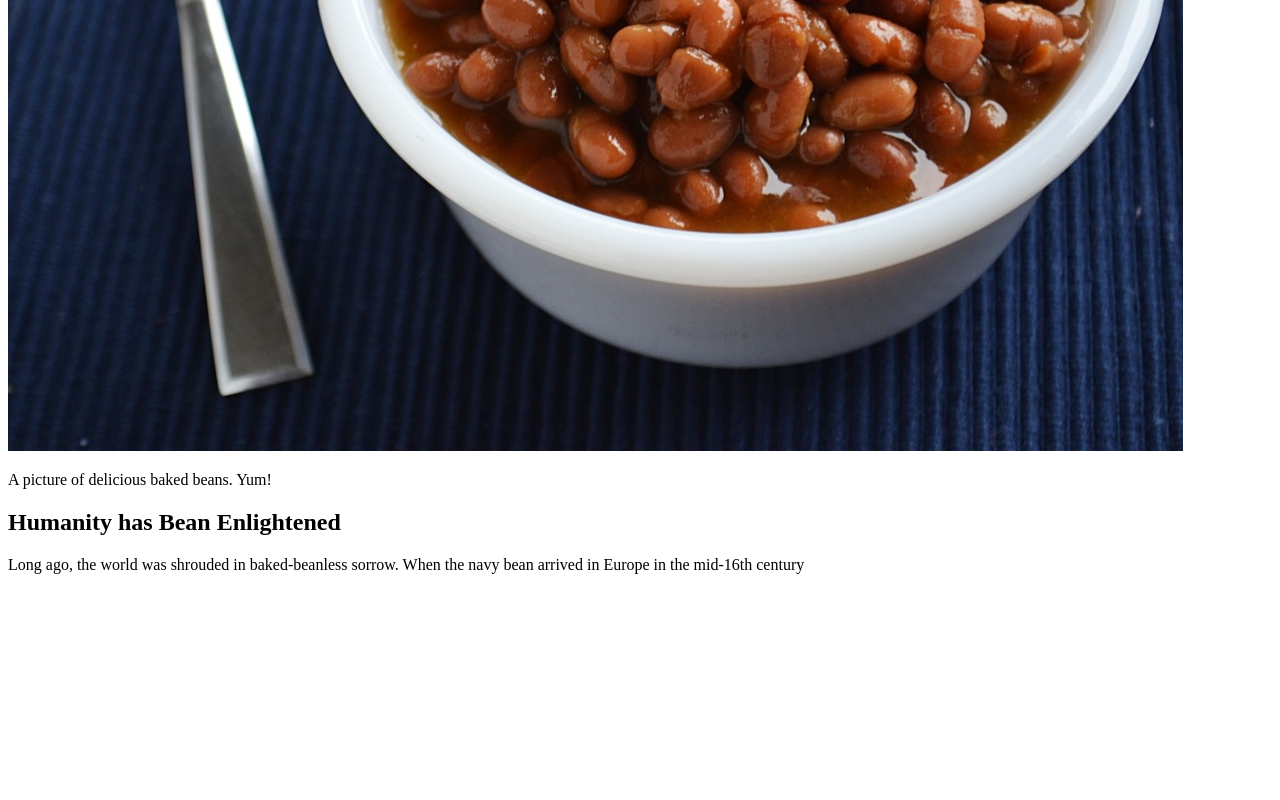
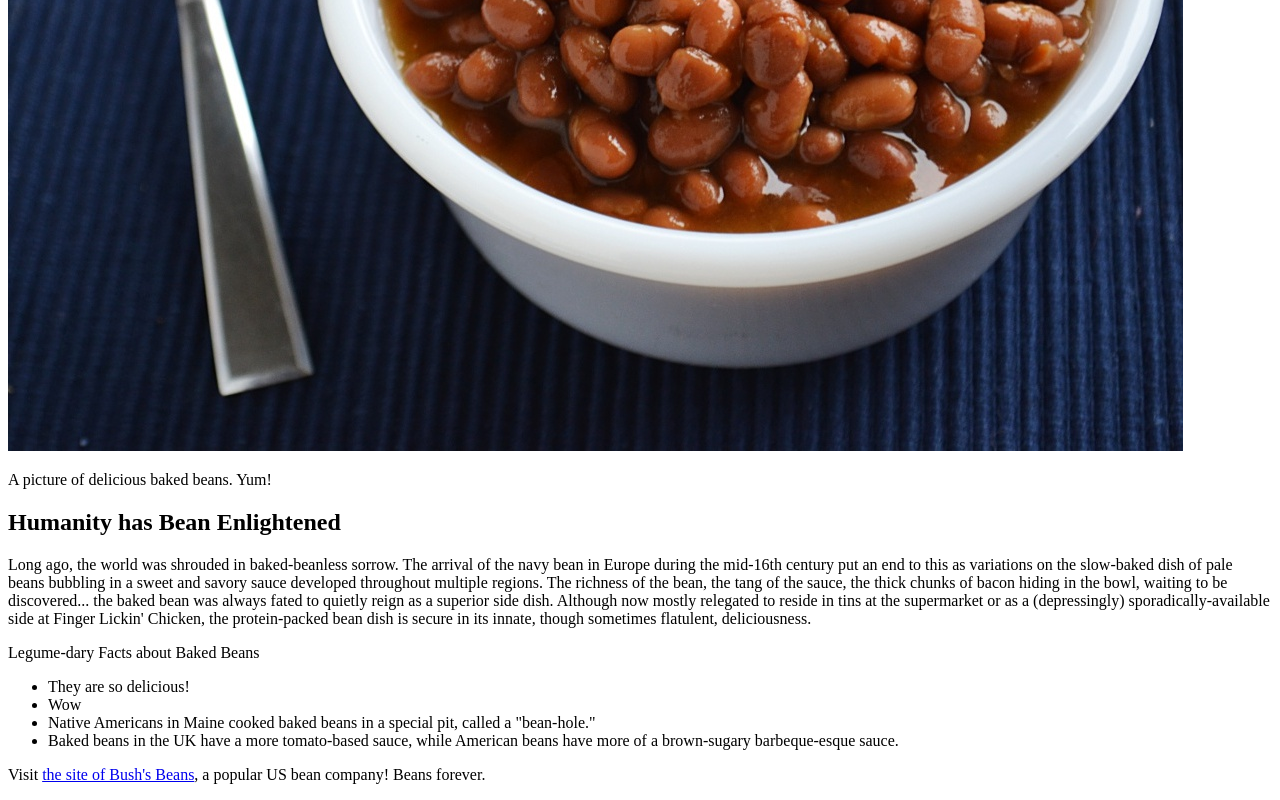
Before and after one commit to agoldfreelance/tribute-page, a plain HTML site: page index.html in a window 1280 px wide. Shown: the part 530-1330 px from the top of the page. Before the commit the page ends 1120 px from the top, so only its background shows below. Drawn offline with Linux system fonts and the light colour scheme.

Commit message:
Added list and link

```diff
--- a/index.html
+++ b/index.html
@@ -14,8 +14,22 @@
    </div>
    <div id="tribute-info">
      <h2>Humanity has Bean Enlightened</h2>
-     <p>Long ago, the world was shrouded in baked-beanless sorrow. When the navy
-       bean arrived in Europe in the mid-16th century
+     <p>Long ago, the world was shrouded in baked-beanless sorrow. The arrival of the navy
+       bean in Europe during the mid-16th century put an end to this as variations on the slow-baked dish
+       of pale beans bubbling in a sweet and savory sauce developed throughout multiple regions. The richness
+       of the bean, the tang of the sauce, the thick chunks of bacon hiding in the bowl, waiting to be discovered...
+       the baked bean was always fated to quietly reign as a superior side dish. Although now mostly relegated to reside in tins at
+       the supermarket or as a (depressingly) sporadically-available side at Finger Lickin' Chicken, the protein-packed bean dish is
+       secure in its innate, though sometimes flatulent, deliciousness.</p>
+     <p id="list-title">Legume-dary Facts about Baked Beans</p>
+     <ul id="list">
+       <li>They are so delicious!</li>
+       <li>Wow</li>
+       <li>Native Americans in Maine cooked baked beans in a special pit, called a "bean-hole."</li>
+       <li>Baked beans in the UK have a more tomato-based sauce, while American beans have more of a brown-sugary barbeque-esque sauce.</li>
+     </ul>
+     <p>Visit <a id="tribute-link" href="https://www.bushbeans.com/en_US/products/baked-beans" target="_blank">the site of Bush's Beans</a>,
+       a popular US bean company! Beans forever.</p>
    </div>
 
 </main>
```
